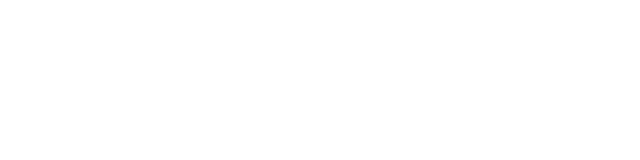
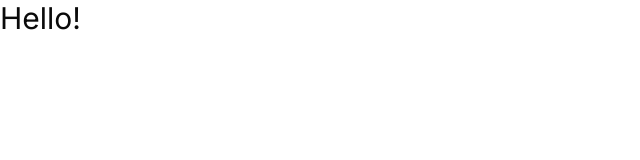
Before and after one commit to watchtower/watchtower, a Next.js app: page / in a window 1280 px wide. Shown: the top 160 px of the page, without its empty margins (0-640 px from the left). Built offline with nearby package versions, Linux system fonts and the light colour scheme.

Commit message:
basic files created

```diff
--- /dev/null
+++ b/app/(dashboard)/_components/header.tsx
@@ -0,0 +1,3 @@
+export default function Header() {
+    return <header></header>;
+}
--- /dev/null
+++ b/app/(dashboard)/_components/sidebar.tsx
@@ -0,0 +1,3 @@
+export default function Sidebar() {
+  return <aside></aside>;
+}
--- /dev/null
+++ b/app/(dashboard)/layout.tsx
@@ -0,0 +1,16 @@
+import Header from "./_components/header";
+import Sidebar from "./_components/sidebar";
+
+export default function RootLayout({
+  children,
+}: {
+  children: React.ReactNode;
+}) {
+  return (
+    <div>
+      <Header />
+      <Sidebar />
+      {children}
+    </div>
+  );
+}
--- a/app/(dashboard)/page.tsx
+++ b/app/(dashboard)/page.tsx
@@ -1,3 +1,7 @@
-export default function Home() {
-  return <></>;
+export default function Dashboard() {
+  return (
+    <>
+      <h1 className="text-3xl">Hello!</h1>
+    </>
+  );
 }
```
